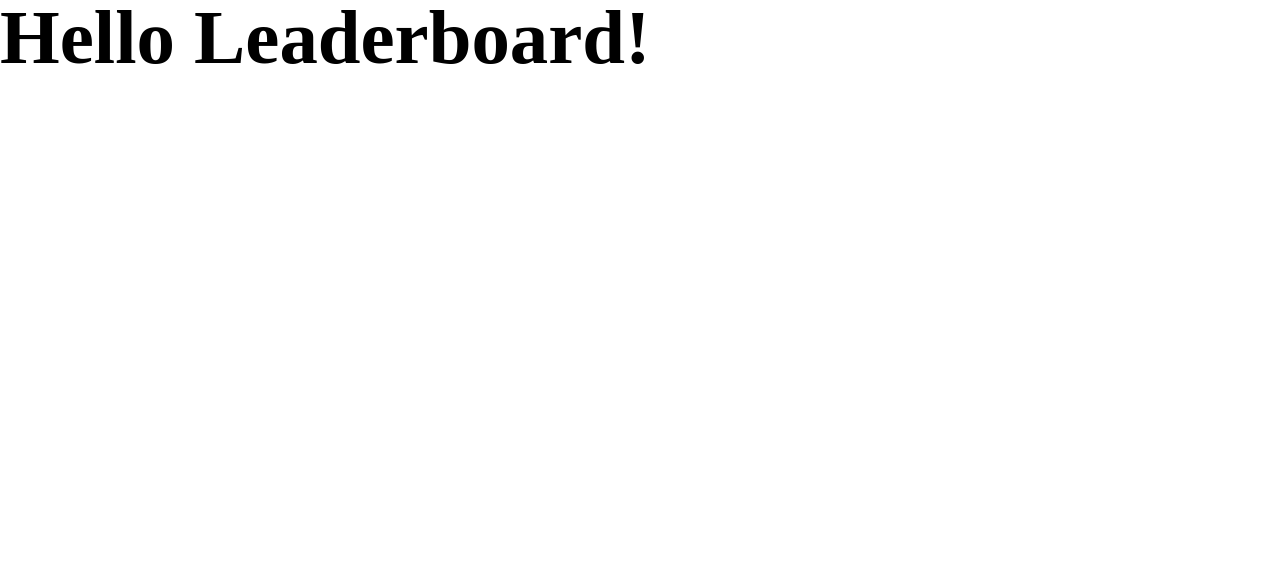
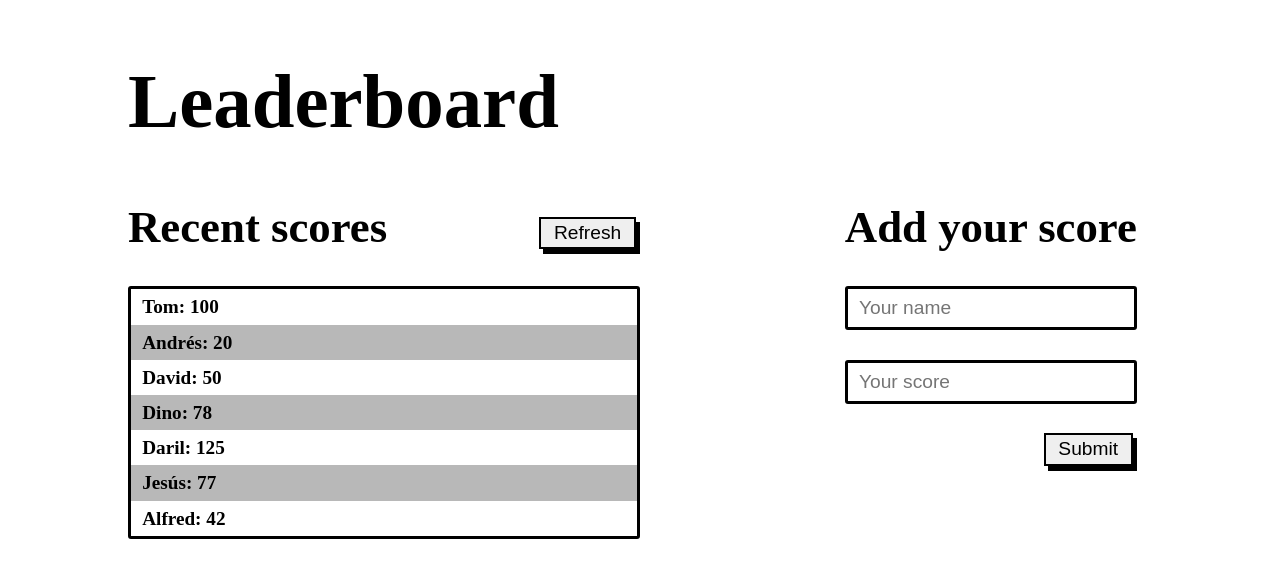
Before and after one commit to jevazquezb/Leaderboard, a website built with webpack: page dist/index.html in a window 1280 px wide. Built offline with nearby package versions, Linux system fonts and the light colour scheme.

Commit message:
Generate output files

```diff
--- a/dist/index.html
+++ b/dist/index.html
@@ -1 +1,32 @@
-<!doctype html><html lang="en"><head><meta charset="UTF-8"><meta name="viewport" content="width=device-width,initial-scale=1"><title>Leaderboard</title><script defer="defer" src="main.js"></script></head><body><h1>Hello Leaderboard!</h1></body></html>
+<!DOCTYPE html>
+<html lang="en">
+  <head>
+    <meta charset="UTF-8">
+    <meta name="viewport" content="width=device-width, initial-scale=1.0">
+    <title>Leaderboard</title>
+  <script defer src="main.js"></script></head>
+  <body>
+    <div class="main-cont">
+      <h1>Leaderboard</h1>
+      <div class="sect-cont">
+        <section class="score-cont">
+          <div class="refresh-cont">
+            <h2>Recent scores</h2>
+            <button class="btn" type="button">Refresh</button>
+          </div>
+
+          <ul></ul>
+
+        </section>
+        <section class="form-cont">
+          <h2 class="form-title">Add your score</h2>
+          <form action="">
+            <input class="input-data" type="text" placeholder="Your name" required>
+            <input class="input-data" type="number" placeholder="Your score" required>
+            <input class="btn sub-btn" type="submit" value="Submit" title="Click this or press enter to submit">
+          </form>
+        </section>
+      </div>
+    </div>
+  </body>
+</html>
```
Also changed, not shown: dist/main.js (+233 -2 lines), package.json (+9 -0 lines), dist/main.js.LICENSE.txt (deleted), 1 other file.
